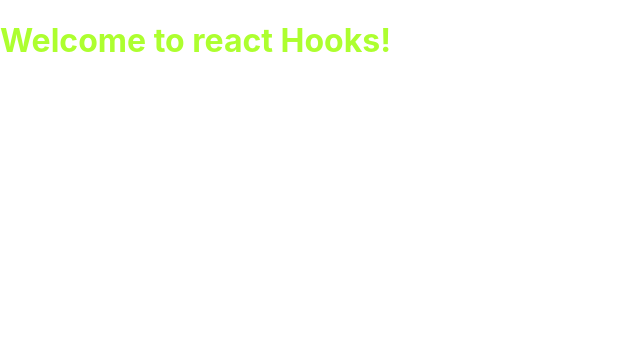
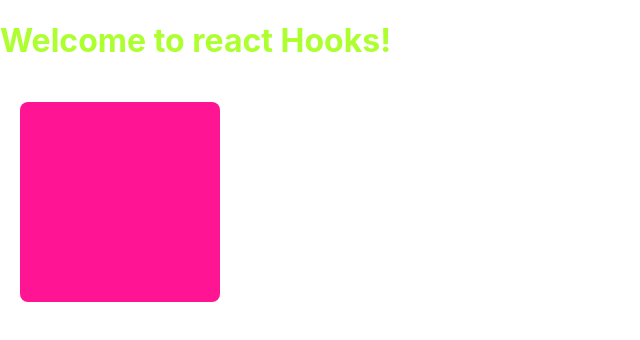
Before and after one commit to thuongodang/react-hoots-ez, a React (Create React App) app: page / in a window 1280 px wide. Shown: the top 340 px of the page, without its empty margins (0-640 px from the left). Built offline with nearby package versions, Linux system fonts and the light colour scheme.

Commit message:
add color box example

```diff
--- a/src/App.js
+++ b/src/App.js
@@ -1,10 +1,12 @@
 import React from 'react';
 import './App.scss';
+import ColorBox from './component/colorBox';
 
 function App() {
   return (
     <div className="app">
       <h1>Welcome to react Hooks!</h1>
+      <ColorBox />
     </div>
   );
 }
--- /dev/null
+++ b/src/component/colorBox/ColorBox.scss
@@ -0,0 +1,12 @@
+.color-box{
+    $box-size: 200px;
+
+    display: inline-block;
+    width: $box-size;
+    height: $box-size;
+    border-radius: 8px;
+    margin: 20px;
+
+    cursor: pointer;
+    transition: all 0.35 ease-in-out 0s;
+}
--- /dev/null
+++ b/src/component/colorBox/index.jsx
@@ -0,0 +1,36 @@
+import React, { useState } from "react";
+import PropTypes from "prop-types";
+import "./ColorBox.scss";
+
+ColorBox.propTypes = {};
+
+function getRandomColor() {
+  const COLOR_LIST = ["deeppink", "green", "yellow", "black", "blue"];
+  const randomIndex = Math.trunc(Math.random() * 5);
+  return COLOR_LIST[randomIndex];
+}
+
+function ColorBox() {
+  const [color, setColor] = useState(() => {
+    const initColor = localStorage.getItem("box_color") || "deeppink";
+    return initColor;
+  });
+
+  function handleBoxClick() {
+    // get random color
+    const newColor = getRandomColor();
+    setColor(newColor);
+
+    localStorage.setItem("box_color", newColor);
+  }
+
+  return (
+    <div
+      className="color-box"
+      style={{ backgroundColor: color }}
+      onClick={handleBoxClick}
+    ></div>
+  );
+}
+
+export default ColorBox;
```
